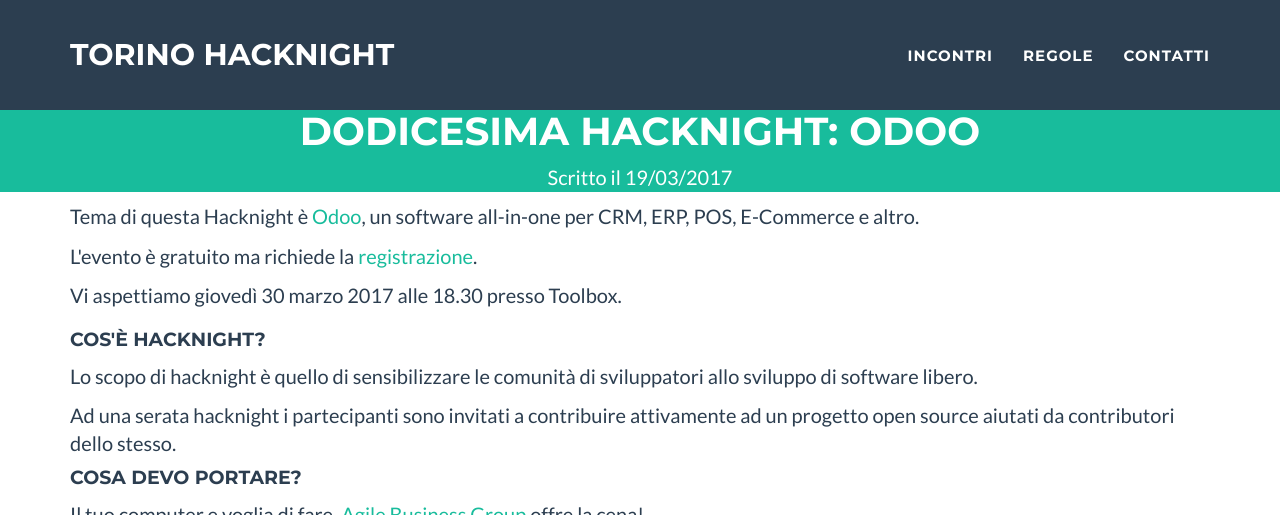
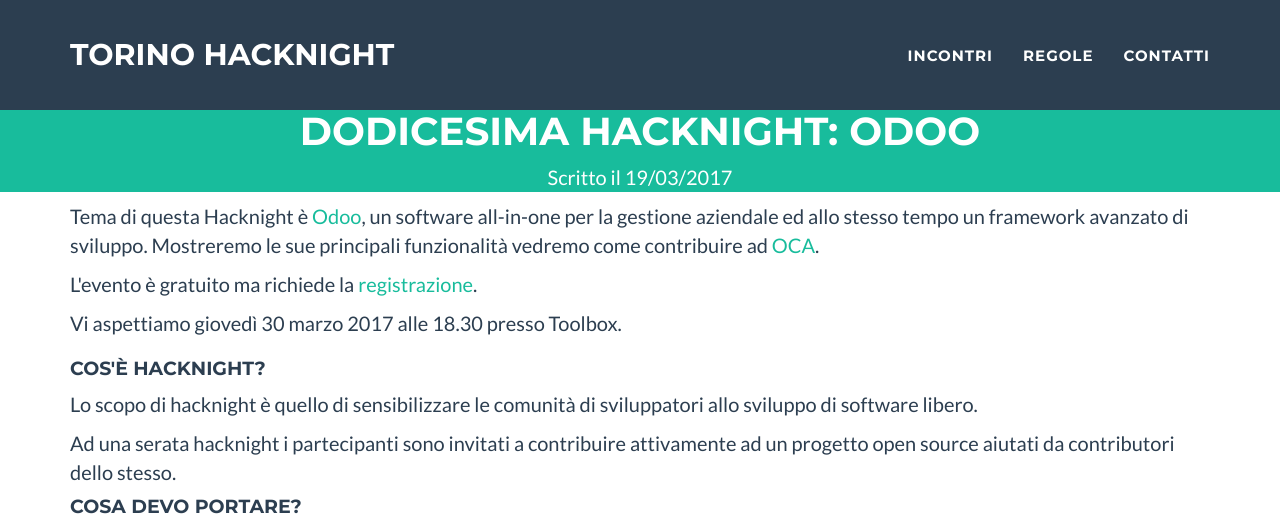
Before and after one commit to tohacknight/tohacknight.github.io, a Jekyll site: the page built from _posts/2017-03-19-odoo.markdown, in a window 1280 px wide and 900 px high, cut to the strip 0-515 px from the top of the window. Built offline with Jekyll 4.4.1, drawn with Linux system fonts in a browser that asks for light colours; nearby versions of some CDN libraries.

Commit message:
Better description of 12th Hacknight

```diff
--- a/_posts/2017-03-19-odoo.markdown
+++ b/_posts/2017-03-19-odoo.markdown
@@ -8,7 +8,8 @@ abstract: Toolbox Coworking 30/03/2017 h. 18.30
 
 <div class="row">
     <div class="col-lg-12">
-        <p>Tema di questa Hacknight è <a href="https://odoo.com">Odoo</a>, un software all-in-one per CRM, ERP, POS, E-Commerce e altro.</p>
+        <p>Tema di questa Hacknight è <a href="https://odoo.com">Odoo</a>, un software all-in-one per la gestione aziendale ed allo stesso tempo un framework avanzato di sviluppo.
+        Mostreremo le sue principali funzionalità vedremo come contribuire ad <a href="https://odoo-community.org">OCA</a>.</p>
         <p>L'evento è gratuito ma richiede la <a target="_blank" href="https://www.eventbrite.com/e/biglietti-torino-hacknight-odoo-32985766315">registrazione</a>.</p>
         <p>Vi aspettiamo giovedì 30 marzo 2017 alle 18.30 presso Toolbox.</p>
     </div>
```
